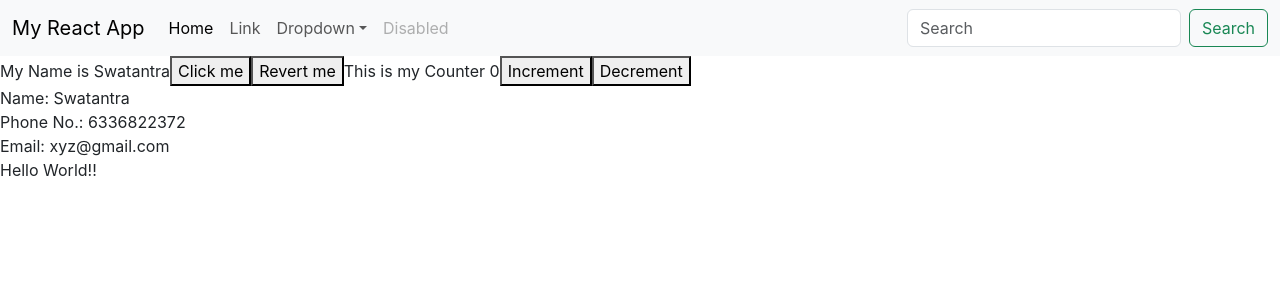
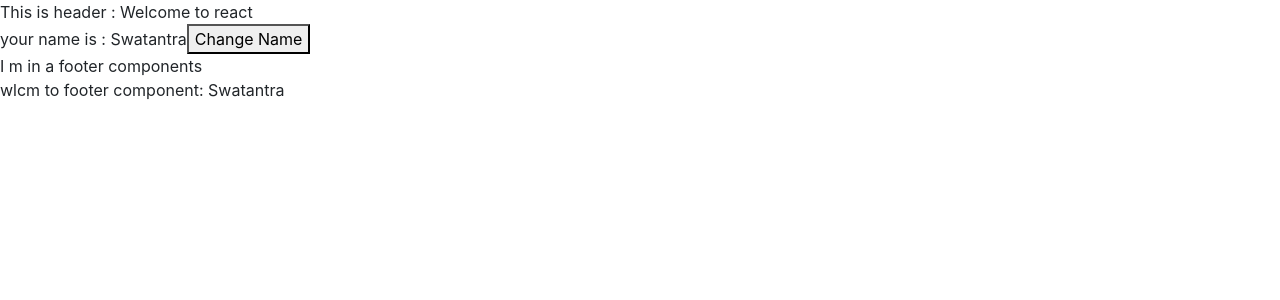
Before and after one commit to swat1000/ReactJS, a React (Create React App) app in the folder ClassLearning/classwork/: page / in a window 1280 px wide. Shown: the top 300 px of the page. Built offline with nearby package versions, Linux system fonts and the light colour scheme.

Commit message:
WIP: Example on useStates

```diff
--- a/ClassLearning/classwork/src/App.js
+++ b/ClassLearning/classwork/src/App.js
@@ -5,46 +5,46 @@ import { useState } from 'react';
 
 function App() {
   const [name, setName]=useState('Swatantra')
-  const [Incnum, setNum]=useState(0)
-  const [Decnum, decNum]=useState(0)
+  // const [Incnum, setNum]=useState(0)
 
-  const contactDetails = {
-    name: 'Swatantra',
-    phone: '6336822372',
-    email: 'xyz@gmail.com'
-  }
+  // const contactDetails = {
+  //   name: 'Swatantra',
+  //   phone: '6336822372',
+  //   email: 'xyz@gmail.com'
+  // }
 
-  function handleClick(){
-    setName('Chaurasia')
-  }
+  // function handleClick(){
+  //   setName('Chaurasia')
+  // }
 
-  function RevertClick(){
-    setName('Swatantra')
-  }
+  // function RevertClick(){
+  //   setName('Swatantra')
+  // }
 
-  function Increment(){
-    setNum(Incnum+1)
-  }
+  // function Increment(){
+  //   setNum(Incnum+1)
+  // }
 
-  function Decrement(){
-    setNum(Incnum-1)
-  }
+  // function Decrement(){
+  //   setNum(Incnum-1)
+  // }
 
 
   return (
     <div>
-      <Header></Header>
-      My Name is {name}
-      <button onClick={handleClick}>Click me</button>
-      <button onClick={RevertClick}>Revert me</button>
+      <Header name={name} setName={setName}></Header>
+      <Contactus name={name}></Contactus>
+      {/* My Name is {name}
+      <button onClick={handleClick}>Click me</button> */}
+      {/* <button onClick={RevertClick}>Revert me</button> */}
 
-      This is my Counter {Incnum}
+      {/* This is my Counter {Incnum}
       <button onClick={Increment}>Increment</button>
-      <button onClick={Decrement}>Decrement</button>
+      <button onClick={Decrement}>Decrement</button> */}
 
-      <Contactus name={contactDetails.name}
+      {/* <Contactus name={contactDetails.name}
         phone={contactDetails.phone} email={contactDetails.email}>
-      </Contactus>
+      </Contactus> */}
     </div>
 
   );
--- a/ClassLearning/classwork/src/components/contactus.js
+++ b/ClassLearning/classwork/src/components/contactus.js
@@ -1,14 +1,21 @@
 import React from "react";
 import Hello from "./hello";
 
-export default function Contactus(props){
+export default function Contactus({name}){
     return (
-       <div>
-        Name: {props.name}<br></br>
-        Phone No.: {props.phone}<br></br>
-        Email: {props.email}<br></br>
-{/* We can link the child into the parent element but not the vice versa */}
-        <Hello></Hello>
-       </div>
+//        <div>
+//         Name: {props.name}<br></br>
+//         Phone No.: {props.phone}<br></br>
+//         Email: {props.email}<br></br>
+// {/* We can link the child into the parent element but not the vice versa */}
+//         <Hello></Hello>
+//        </div>
+
+    <div>
+        I m in a footer components
+        <div>
+            wlcm to footer component: {name}
+        </div>
+    </div>
     )
 }
--- a/ClassLearning/classwork/src/components/header.js
+++ b/ClassLearning/classwork/src/components/header.js
@@ -1,47 +1,21 @@
 import React from "react";
-import './header.css'
+import './header.css';
+import { useState } from "react";
 
-export default function Header(){
-    return (
-        <div className="heading">
-            {/* <h2>Header is blue using external css</h2>
-            <p style={{color: 'red'}}>Contact Us is using in line CSS</p> */}
-            <nav class="navbar navbar-expand-lg bg-body-tertiary">
-  <div class="container-fluid">
-    <a class="navbar-brand" href="#">My React App</a>
-    <button class="navbar-toggler" type="button" data-bs-toggle="collapse" data-bs-target="#navbarSupportedContent" aria-controls="navbarSupportedContent" aria-expanded="false" aria-label="Toggle navigation">
-      <span class="navbar-toggler-icon"></span>
-    </button>
-    <div class="collapse navbar-collapse" id="navbarSupportedContent">
-      <ul class="navbar-nav me-auto mb-2 mb-lg-0">
-        <li class="nav-item">
-          <a class="nav-link active" aria-current="page" href="#">Home</a>
-        </li>
-        <li class="nav-item">
-          <a class="nav-link" href="#">Link</a>
-        </li>
-        <li class="nav-item dropdown">
-          <a class="nav-link dropdown-toggle" href="#" role="button" data-bs-toggle="dropdown" aria-expanded="false">
-            Dropdown
-          </a>
-          <ul class="dropdown-menu">
-            <li><a class="dropdown-item" href="#">Action</a></li>
-            <li><a class="dropdown-item" href="#">Another action</a></li>
-            <li><hr class="dropdown-divider"/></li>
-            <li><a class="dropdown-item" href="#">Something else here</a></li>
-          </ul>
-        </li>
-        <li class="nav-item">
-          <a class="nav-link disabled">Disabled</a>
-        </li>
-      </ul>
-      <form class="d-flex" role="search">
-        <input class="form-control me-2" type="search" placeholder="Search" aria-label="Search"/>
-        <button class="btn btn-outline-success" type="submit">Search</button>
-      </form>
+export default function Header({name, setName}) {
+
+  function handleClick() {
+      setName('Chaurasia')
+  }
+  return (
+
+
+    <div>
+      This is header : Welcome to react
+      <div>
+        your name is : {name}
+        <button onClick={handleClick}>Change Name</button>
+      </div>
     </div>
-  </div>
-</nav>
-        </div>
-    )
+  )
 };
```
